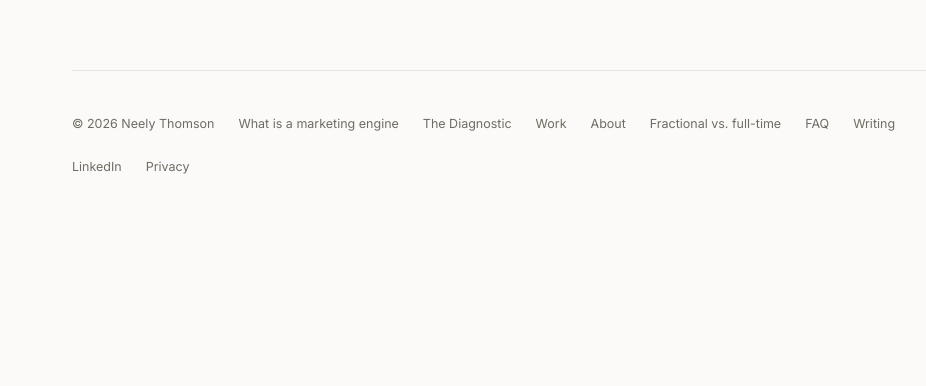
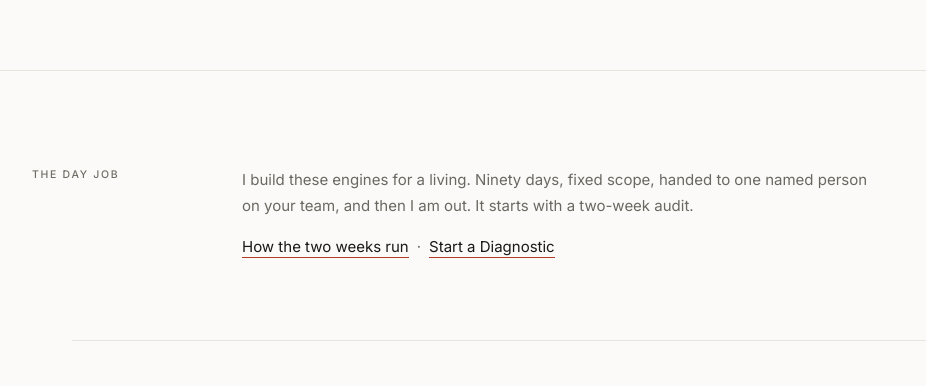
Before and after one commit to neelythomson/neelythomson-site, a Next.js app: page /writing in a window 1280 px wide. Shown: the part 1281-1667 px from the top of the page, without its empty margins (128-1054 px from the left). Before the commit the page ends 1502 px from the top, so only its background shows below. Built offline with nearby package versions, Linux system fonts and the light colour scheme; no server answers.

Commit message:
Writing index gets a route to the offer

```diff
--- a/src/app/writing/page.tsx
+++ b/src/app/writing/page.tsx
@@ -150,6 +150,29 @@ export default async function WritingPage() {
             </div>
           </div>
         </section>
+
+        <section className="border-t border-rule px-6 pt-20 pb-16 sm:px-10 sm:pt-24 sm:pb-20">
+          <div className="mx-auto max-w-[960px]">
+            <div className="grid gap-4 md:grid-cols-[170px_1fr] md:gap-10">
+              <p className="label">The day job</p>
+              <div className="max-w-[62ch]">
+                <p className="text-[15px] leading-[1.7] text-muted">
+                  I build these engines for a living. Ninety days, fixed scope, handed to one named
+                  person on your team, and then I am out. It starts with a two-week audit.
+                </p>
+                <p className="mt-4 text-[15px] leading-[1.7] text-muted">
+                  <a href="/diagnostic" className="border-b border-accent pb-px text-ink transition-colors hover:text-accent">
+                    How the two weeks run
+                  </a>
+                  <span className="px-2 text-faint">&middot;</span>
+                  <a href="/#start" className="border-b border-accent pb-px text-ink transition-colors hover:text-accent">
+                    Start a Diagnostic
+                  </a>
+                </p>
+              </div>
+            </div>
+          </div>
+        </section>
       </main>
       <Footer />
     </>
```
